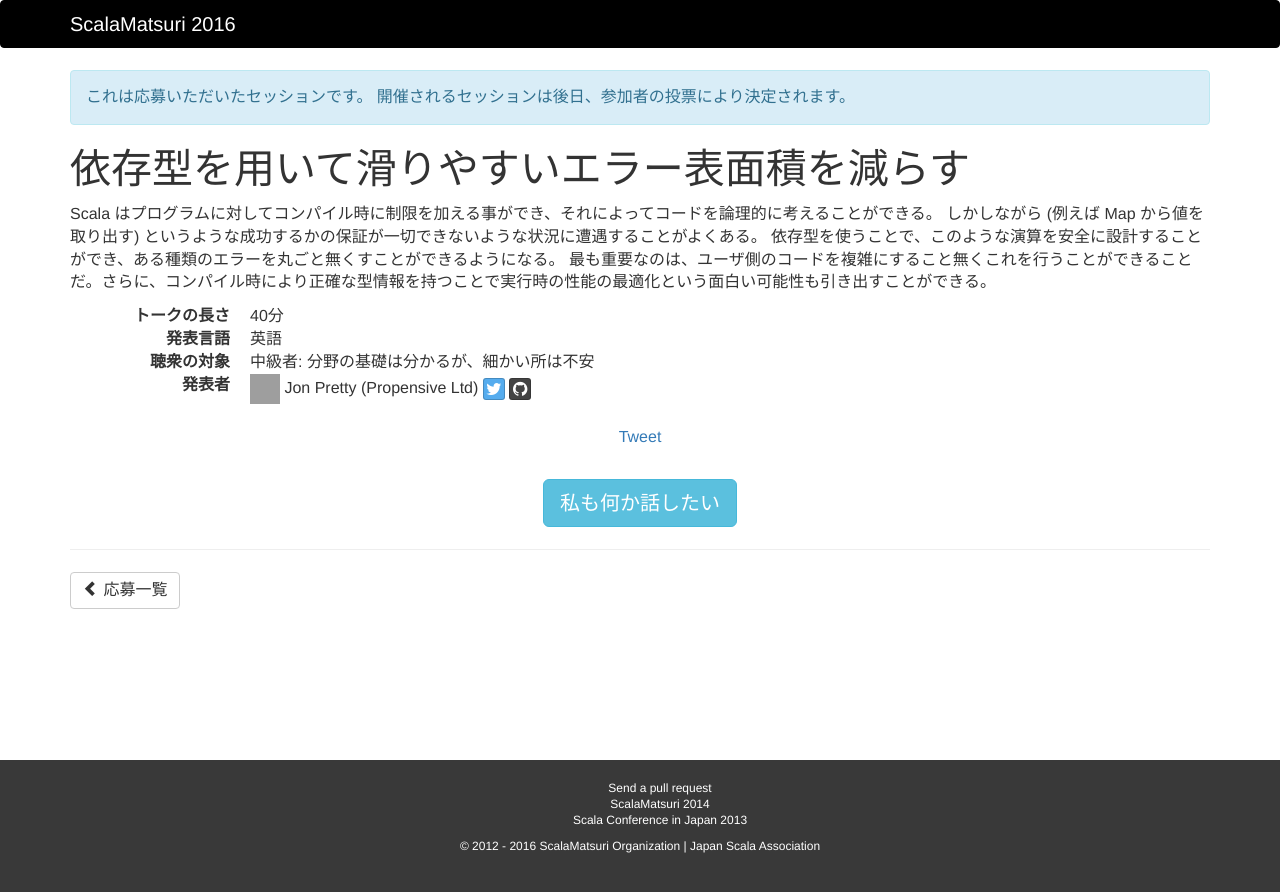
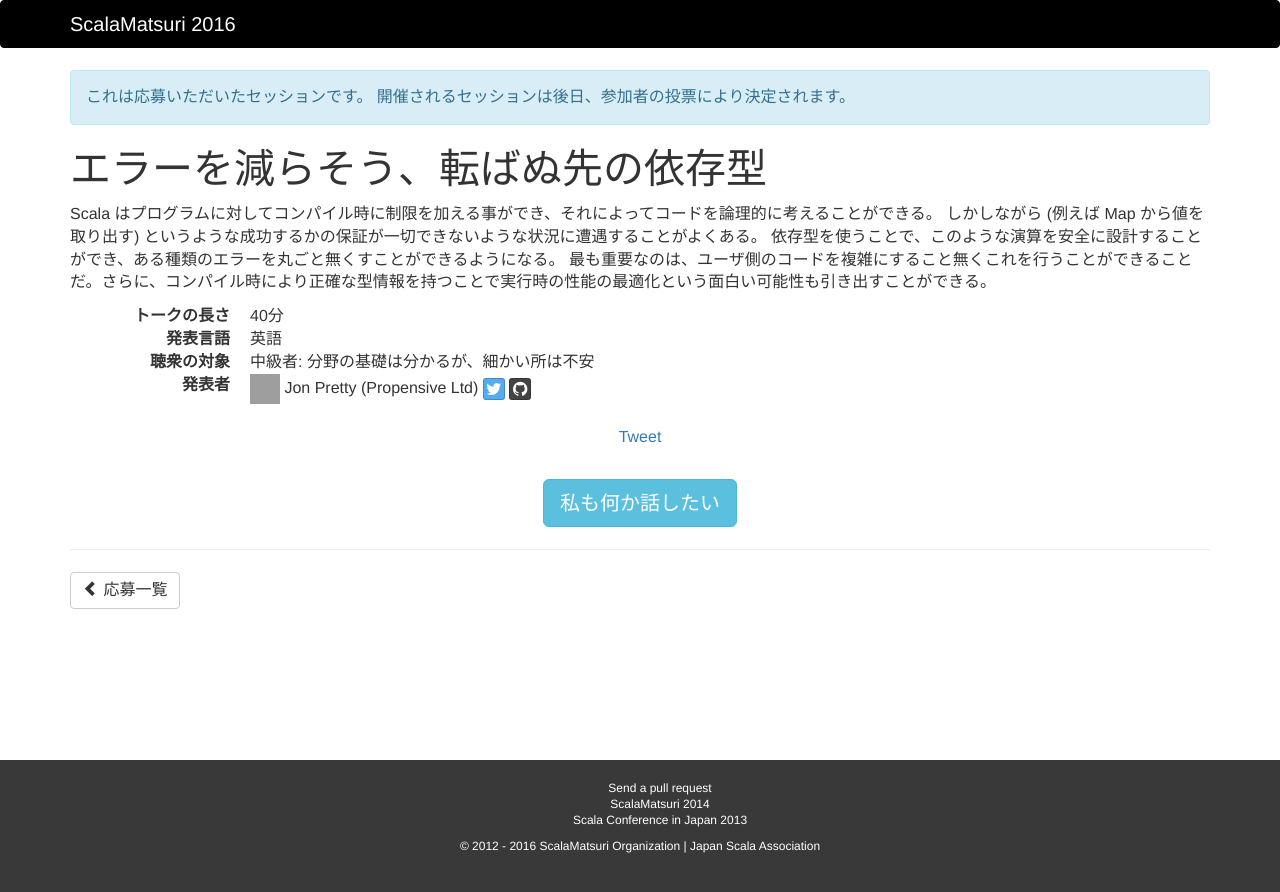
Before and after one commit to scalajp/2016.scalamatsuri.org, a Jekyll site: the page built from _candidates_ja/JonPretty_1.html, in a window 1280 px wide. Shown: the top 892 px of the page. Built offline with Jekyll 4.4.1, drawn with Linux system fonts in a browser that asks for light colours; nearby versions of some CDN libraries; comment, search, counter and statistics services are not loaded; grey boxes are pictures that could not be loaded.

Commit message:
Changed the title per review

```diff
--- a/_candidates_ja/JonPretty_1.html
+++ b/_candidates_ja/JonPretty_1.html
@@ -1,6 +1,6 @@
 ---
 name: Jon Pretty
-title: 依存型を用いて滑りやすいエラー表面積を減らす
+title: エラーを減らそう、転ばぬ先の依存型
 length: 40
 audience: Intermediate
 language: English
```
